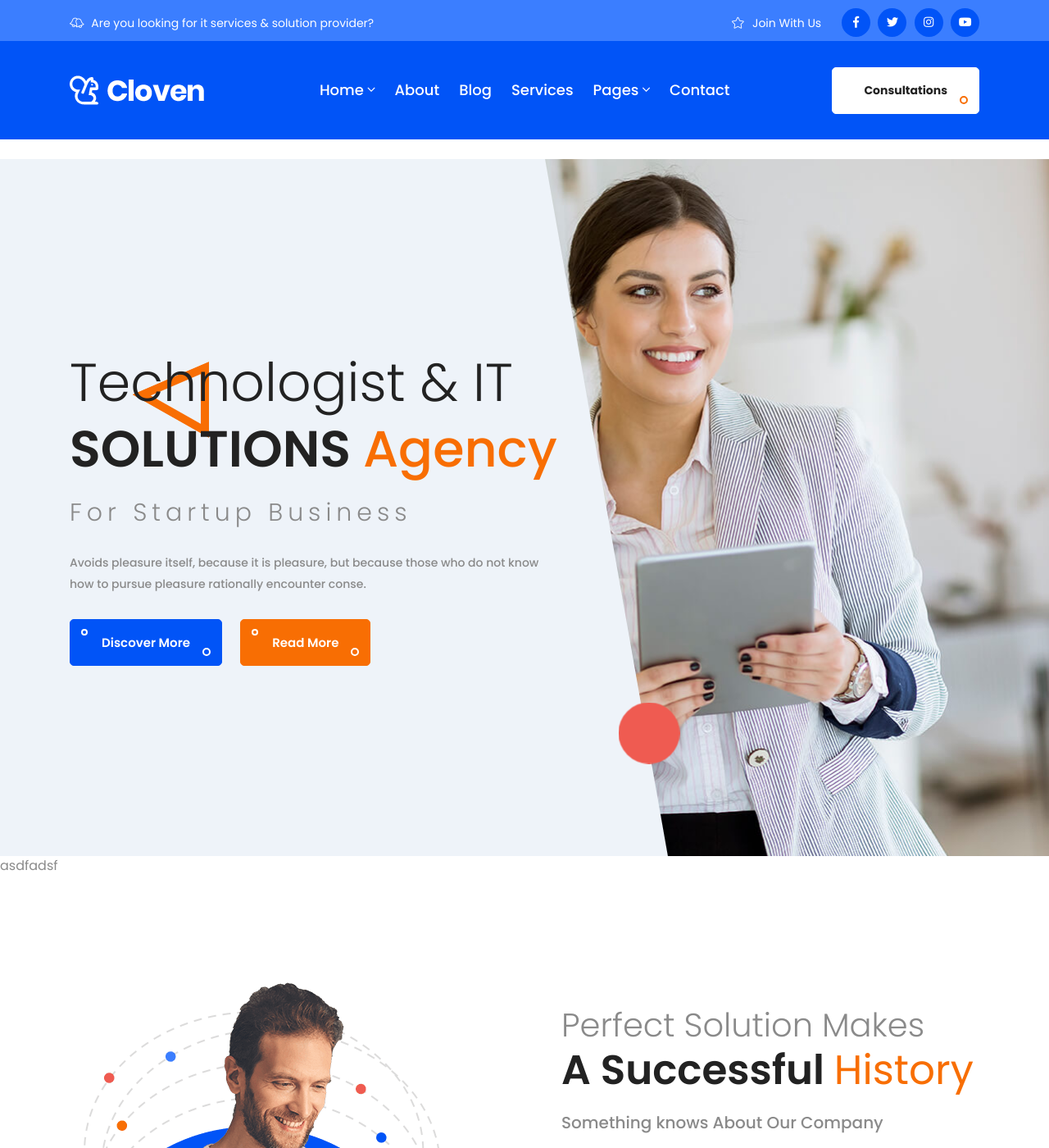
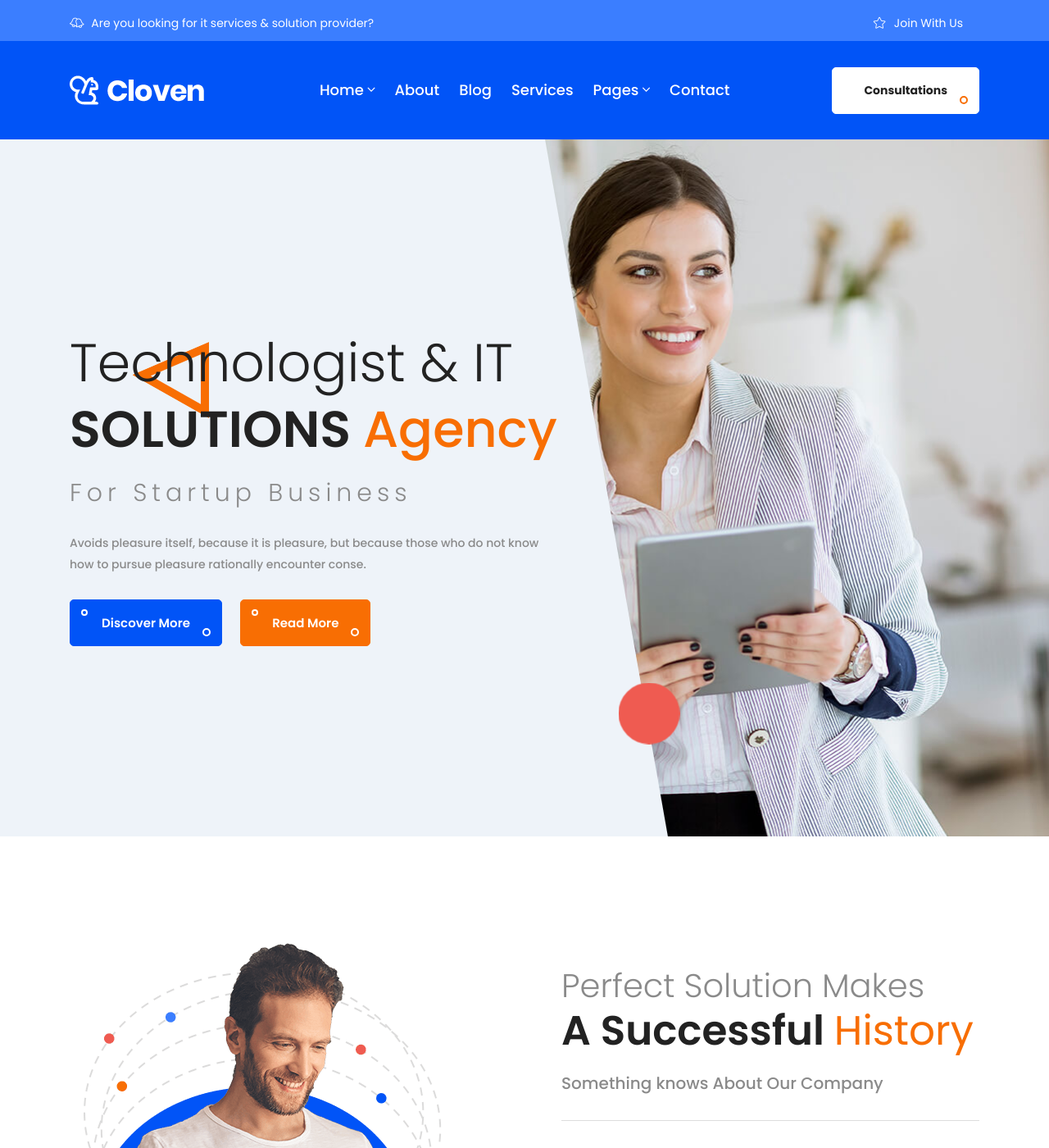
Before and after one commit to maehkster/maehkster.github.io, a Jekyll site: the page built from index.html, in a window 1280 px wide and 1400 px high. Shown: the whole window at 82% size. Built offline with Jekyll 4.4.1, drawn with Linux system fonts in a browser that asks for light colours.

Commit message:
Fixes colven configuration

```diff
--- a/_config.yml
+++ b/_config.yml
@@ -3,14 +3,14 @@
 description: >- # this means to ignore newlines until "baseurl:"
  Selbstbewusst im digitalisierten Büroalltag
 baseurl: "" # the subpath of your site, e.g. /blog
-url: "https://tradejk.netlify.com" # the base hostname & protocol for your site, e.g. http://example.com or  https://tradejk.netlify.com
-facebook_url: "https://www.facebook.com/jekyll"
-twitter_url: "https://twitter.com/tryghost"
-github_url:  "https://github.com/TryGhost/Ghost"
-pinterest_url: "https://www.pinterest.com/rubel8525"
-linkedin_url: "https://www.linkenin.com/rubel8525"
-instagram_url: "https://www.instagram.com/rubel8525"
-youtube_url: "https://youtube.com/rubel2585"
+url: "http://test.digitale-kollaboration.de" # the base hostname & protocol for your site, e.g. http://example.com or  https://tradejk.netlify.com
+#facebook_url: "https://www.facebook.com/jekyll"
+#twitter_url: "https://twitter.com/tryghost"
+#github_url:  "https://github.com/TryGhost/Ghost"
+#pinterest_url: "https://www.pinterest.com/rubel8525"
+#linkedin_url: "https://www.linkenin.com/rubel8525"
+#instagram_url: "https://www.instagram.com/rubel8525"
+#youtube_url: "https://youtube.com/rubel2585"
 logo: "/assets/images/logo.png"
 logo_2: "/assets/images/footer-logo.png"
 mailchimp_list: "https://themeix.us16.list-manage.com/subscribe/post?u=307862c135e4548eecf86f389&amp;id=342411fb35"
@@ -87,7 +87,7 @@
 
   # Optional, the default name of the index file for generated pages (e.g. 'index.html')
   # Without file extension
-  indexpage: 'index'
+  indexpage: 'blog'
 
 tag_page_layout: tag_page
 tag_page_dir: tag
--- a/index.html
+++ b/index.html
@@ -1,9 +1,12 @@
 ---
 layout: default
+title: Test
+pagination:
+    enabled: false
 ---
-asdfasdf
+
 {% include hero_area.html %}
-asdfadsf
+
 {% include about.html %}
 
 {% include features.html %}
```
